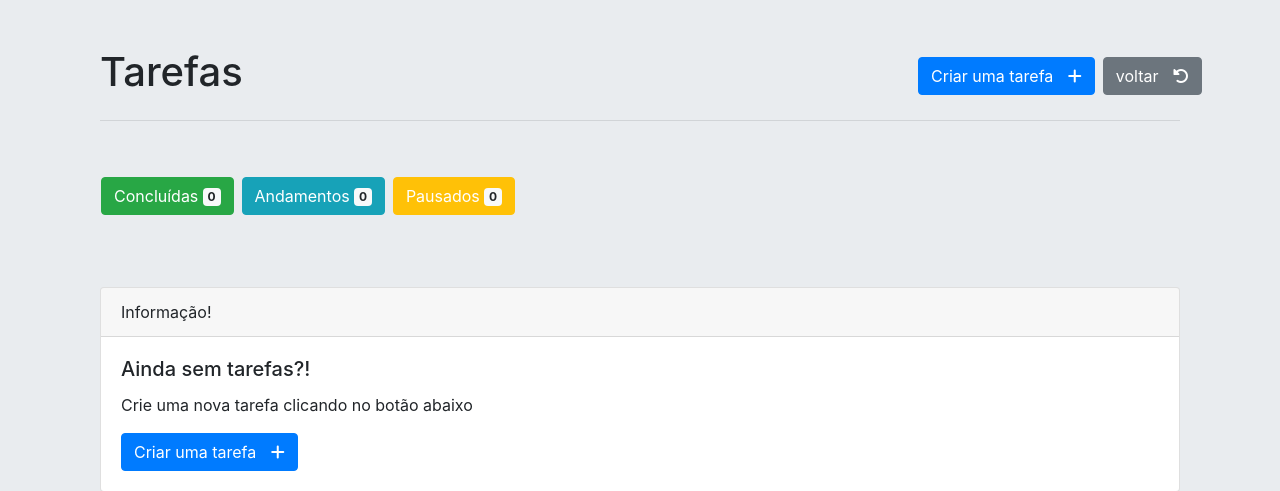
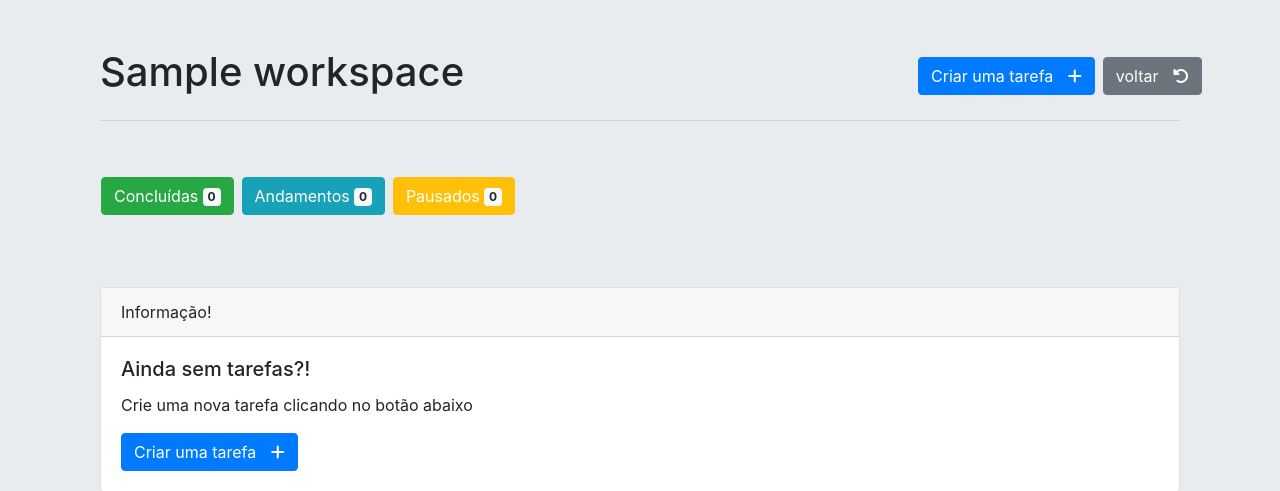
Before and after one commit to lucas-ioliveira/to_do_list_django, a Django app: page /tarefas/1/ in a window 1280 px wide. Shown: the part 56-547 px from the top of the page. Run offline with Django 4.2, Linux system fonts and the light colour scheme; a user stored in the database is signed in; tables that the repository leaves empty hold one stand-in row (values such as "Sample post"); some libraries are stand-ins or nearby versions.

Commit message:
feat: Adiciona nome do workspace ao quadro de tarefas.

```diff
--- a/core/templates/tarefa.html
+++ b/core/templates/tarefa.html
@@ -8,7 +8,7 @@
         <div class="row d-flex align-items-center">
 
             <div class="col">
-                <h1 class="mr-auto">Tarefas</h1>
+                <h1 class="mr-auto">{{work_space_name}}</h1>
             </div>
 
             <div class="row">
@@ -59,8 +59,6 @@
             </div>
 
         <br>
-
-        {% comment %} {% bootstrap_messages %} {% endcomment %}
 
         {% if tarefas %}
 
```
